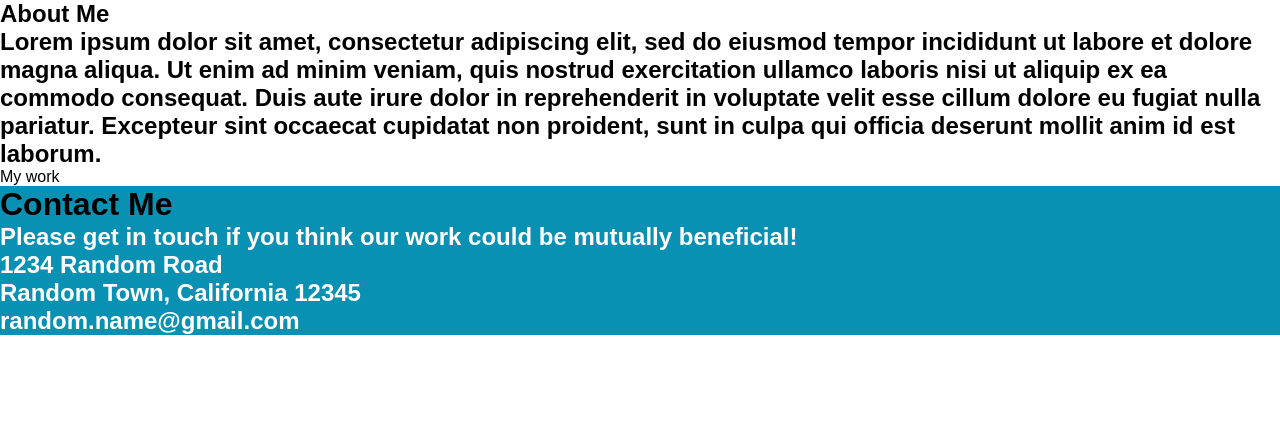
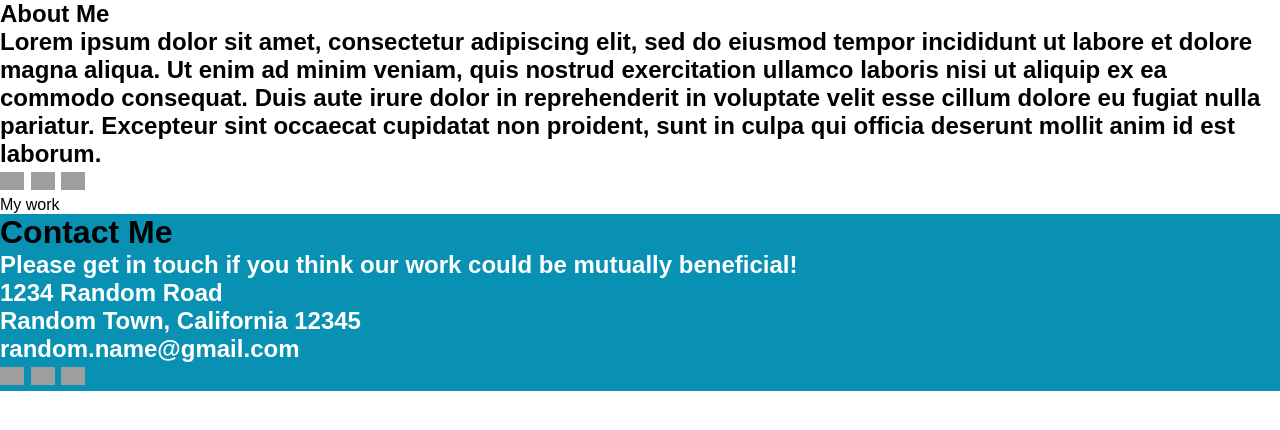
Before and after one commit to Noah-Gullo/homepage, a website built with webpack: page src/template.html in a window 1280 px wide. Built offline with nearby package versions, Linux system fonts and the light colour scheme; grey boxes are pictures that could not be loaded.

Commit message:
chore: add icons

```diff
--- a/src/styles.css
+++ b/src/styles.css
@@ -3,6 +3,12 @@
   margin: 0px;
   padding: 0px;
   font-family: Arial, Helvetica, sans-serif;
+}
+
+.github,
+.linkedin,
+.twitter{
+  width: 1em;
 }
 
 footer{
--- a/src/template.html
+++ b/src/template.html
@@ -14,6 +14,10 @@
          aliqua. Ut enim ad minim veniam, quis nostrud exercitation ullamco laboris nisi ut aliquip ex ea commodo consequat.
          Duis aute irure dolor in reprehenderit in voluptate velit esse cillum dolore eu fugiat nulla pariatur. Excepteur sint
          occaecat cupidatat non proident, sunt in culpa qui officia deserunt mollit anim id est laborum.</p>
+      <img src="https://cdn.jsdelivr.net/gh/devicons/devicon@latest/icons/github/github-original.svg" class="github">
+      <img src="https://cdn.jsdelivr.net/gh/devicons/devicon@latest/icons/linkedin/linkedin-plain.svg" class="linkedin">
+      <img src="https://cdn.jsdelivr.net/gh/devicons/devicon@latest/icons/twitter/twitter-original.svg" class="twitter">
+
     </div>
 
     <div>
@@ -31,7 +35,10 @@
       <p>1234 Random Road</p>
       <p>Random Town, California 12345</p>
       <p>random.name@gmail.com</p>
-    </div>
+
+      <img src="https://cdn.jsdelivr.net/gh/devicons/devicon@latest/icons/github/github-original.svg" class="github">
+      <img src="https://cdn.jsdelivr.net/gh/devicons/devicon@latest/icons/linkedin/linkedin-plain.svg" class="linkedin">
+      <img src="https://cdn.jsdelivr.net/gh/devicons/devicon@latest/icons/twitter/twitter-original.svg" class="twitter">
     <div>
 
     </div>
```
